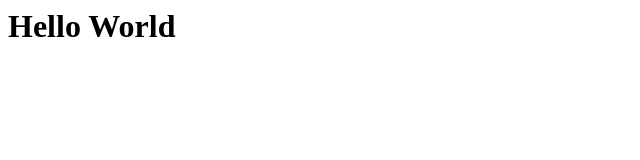
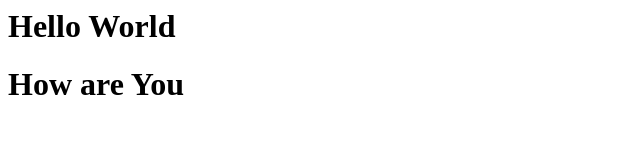
Before and after one commit to HetalHajani/Event-ticket-booking, a plain HTML site: page index.html in a window 1280 px wide. Shown: the whole page, without its empty margins (0-640 px from the left). Drawn offline with Linux system fonts and the light colour scheme.

Commit message:
Add second header 'How are You' to index.html

```diff
--- a/index.html
+++ b/index.html
@@ -1 +1,2 @@
 <h1>Hello World</h1>
+<h1>How are You</h1>
```
